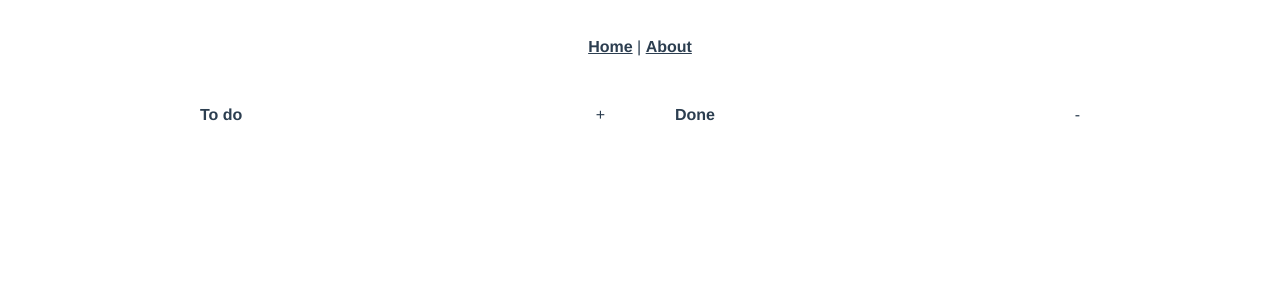
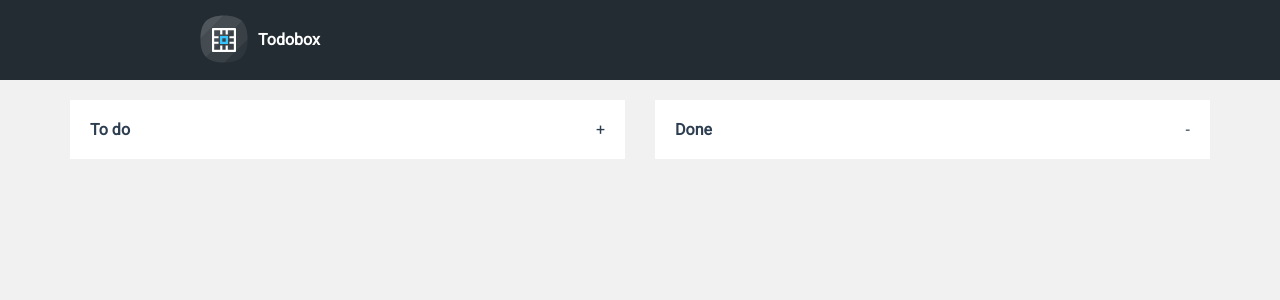
Before and after one commit to salkao/ToDoBox-Vue, a Vue app: page /#/lists in a window 1280 px wide. Shown: the top 300 px of the page. Built offline with nearby package versions, Linux system fonts and the light colour scheme.

Commit message:
Added navbar and logo

```diff
--- a/public/index.html
+++ b/public/index.html
@@ -5,6 +5,8 @@
     <meta http-equiv="X-UA-Compatible" content="IE=edge">
     <meta name="viewport" content="width=device-width,initial-scale=1.0">
     <link rel="icon" href="<%= BASE_URL %>favicon.ico">
+    <link href="https://fonts.googleapis.com/css?family=Roboto&display=swap" rel="stylesheet">
+    <link href="https://fonts.googleapis.com/icon?family=Material+Icons" rel="stylesheet">
     <title>todobox-vue</title>
   </head>
   <body>
--- a/src/App.vue
+++ b/src/App.vue
@@ -1,20 +1,24 @@
 <template>
   <div id="app">
-    <div id="nav">
-      <router-link to="/">Home</router-link> |
-      <router-link to="/about">About</router-link>
-    </div>
     <router-view/>
   </div>
 </template>
 
 <style lang="scss">
+body {
+  position: absolute;
+  margin: 0;
+  width: 100%;
+  height: 100%;
+}
 #app {
-  font-family: 'Avenir', Helvetica, Arial, sans-serif;
+  height: 100%;
+  font-family: 'Roboto', sans-serif;
   -webkit-font-smoothing: antialiased;
   -moz-osx-font-smoothing: grayscale;
   text-align: center;
   color: #2c3e50;
+  background-color: #F1F1F1;
 }
 
 #nav {
--- a/src/components/Lists.vue
+++ b/src/components/Lists.vue
@@ -1,7 +1,8 @@
 <template>
-<div class="main">
-  <div id="lists">
-    <div class="list">
+  <div class="main">
+  <nav-bar/>
+    <div id="lists">
+      <div class="list">
         <div class="listHeader">
           <h4 class="col">To do</h4>
           <div @click="onAddButtonClicked">+</div>
@@ -36,12 +37,14 @@
 <script>
 import ToDoTask from './ToDoTask.vue';
 import doneTask from './DoneTask.vue';
+import navBar from './NavBar.vue';
 
 export default {
   name: 'HelloWorld',
   components: {
     ToDoTask,
     doneTask,
+    navBar,
   },
   data() {
     return {
@@ -81,13 +84,15 @@ export default {
 <!-- Add "scoped" attribute to limit CSS to this component only -->
 <style scoped lang="scss">
 #lists {
+  padding-top: 20px;
+  margin-top: 80px;
   display: flex;
   flex-direction: row;
   justify-content: center;
   .list {
     background-color: #ffffff;
     height: auto;
-    width: 445px;
+    width: 555px;
     text-align: left;
   }
   .list+.list {
--- /dev/null
+++ b/src/components/NavBar.vue
@@ -0,0 +1,52 @@
+<template>
+  <div class="main">
+    <div class="nav">
+      <div class="col">
+        <div id="logoBox">
+          <img src="../assets/logo.svg" alt="Logo">
+          <h4 class="title">Todobox</h4>
+        </div>
+      </div>
+      <div class="col">
+
+      </div>
+    </div>
+  </div>
+</template>
+
+<script>
+export default {
+  name: 'NavBar',
+};
+</script>
+
+<style lang="scss" scoped>
+  .nav {
+    position: fixed;
+    top: 0;
+    width: 100%;
+    height: 80px;
+    background-color: #232C33;
+    display: flex;
+    .col {
+      padding-top: 15px;
+      flex: 1;
+    }
+  }
+  .title {
+    margin-left: 10px;
+    margin-top: 15px;
+    position: absolute;
+    display: inline-block;
+    color: #FFFFFF;
+    font-family: Roboto;
+    font-size: 16px;
+    font-weight: 700;
+    line-height: 19px;
+    text-align: left;
+  }
+  #logoBox {
+    position: absolute;
+    left: 200px;
+  }
+</style>
```
Also changed, not shown: src/assets/logo.svg (added).
